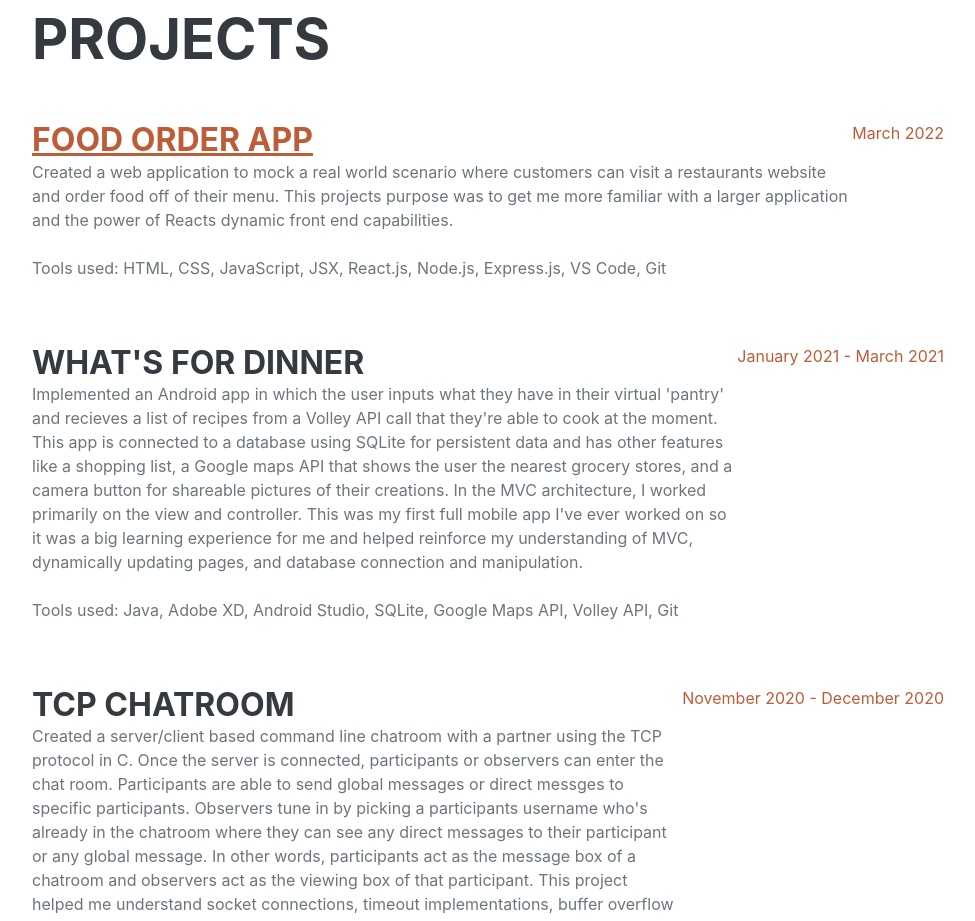
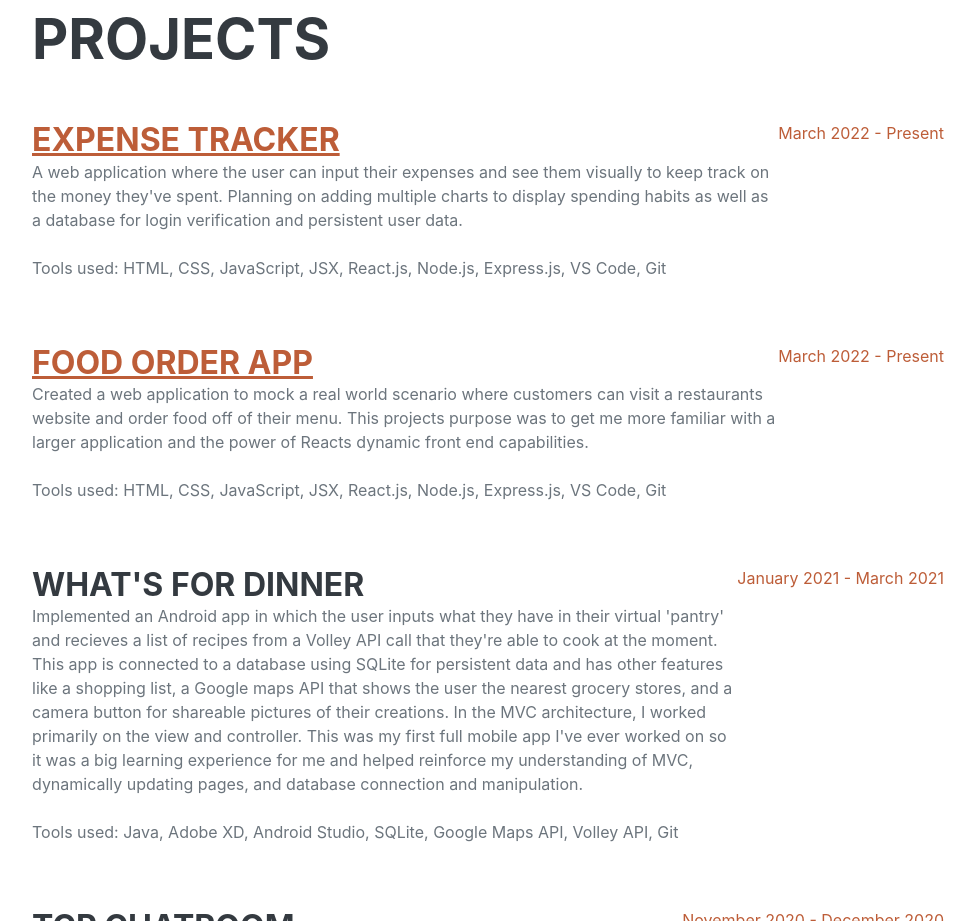
Before and after one commit to Marcaus-Cruz/marcaus-cruz.github.io, a website: page index.html in a window 1280 px wide. Shown: the part 2240-3161 px from the top of the page, without its empty margins (288-1263 px from the left). Drawn offline with nearby package versions, Linux system fonts and the light colour scheme; a web font is replaced by a local one.

Commit message:
Adding expense tracker app

```diff
--- a/index.html
+++ b/index.html
@@ -114,6 +114,19 @@
 
                     <div class="d-flex flex-column flex-md-row justify-content-between mb-5">
                         <div class="flex-grow-1">
+                            <h3 class="mb-0"><a href="http://marcauscruz.com/expense-tracker/">Expense Tracker</a></h3>
+                            <p> A web application where the user can input their expenses and see them visually to keep track on the money they've spent. Planning on adding multiple charts
+                                to display spending habits as well as a database for login verification and persistent user data.
+                                <br>
+                                <br>
+                                Tools used: HTML, CSS, JavaScript, JSX, React.js, Node.js, Express.js, VS Code, Git
+                            </p>
+                        </div>
+                        <div class="flex-shrink-0"><span class="text-primary">March 2022 - Present</span></div>
+                    </div>
+
+                    <div class="d-flex flex-column flex-md-row justify-content-between mb-5">
+                        <div class="flex-grow-1">
                             <h3 class="mb-0"><a href="http://marcauscruz.com/Restaurant/">Food Order App</a></h3>
                             <p> Created a web application to mock a real world scenario where customers can visit a restaurants website and order food off of their menu.
                                 This projects purpose was to get me more familiar with a larger application and the power of Reacts dynamic front end capabilities.
@@ -122,7 +135,7 @@
                                 Tools used: HTML, CSS, JavaScript, JSX, React.js, Node.js, Express.js, VS Code, Git
                             </p>
                         </div>
-                        <div class="flex-shrink-0"><span class="text-primary">March 2022</span></div>
+                        <div class="flex-shrink-0"><span class="text-primary">March 2022 - Present</span></div>
                     </div>
 
                     <div class="d-flex flex-column flex-md-row justify-content-between mb-5">
```
